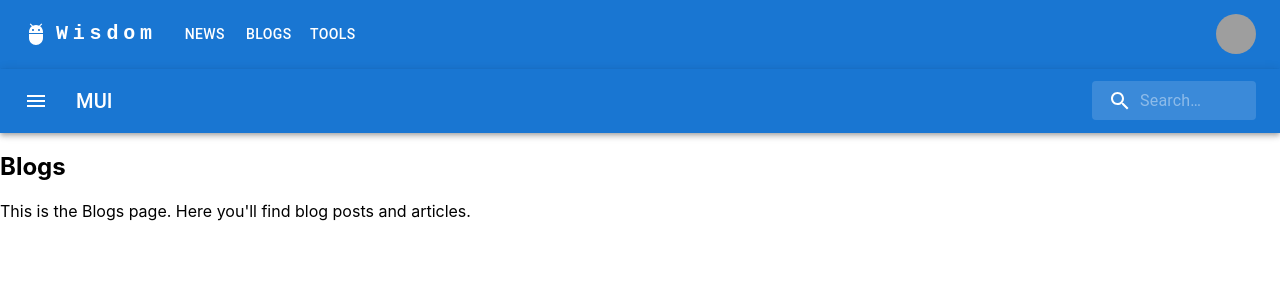
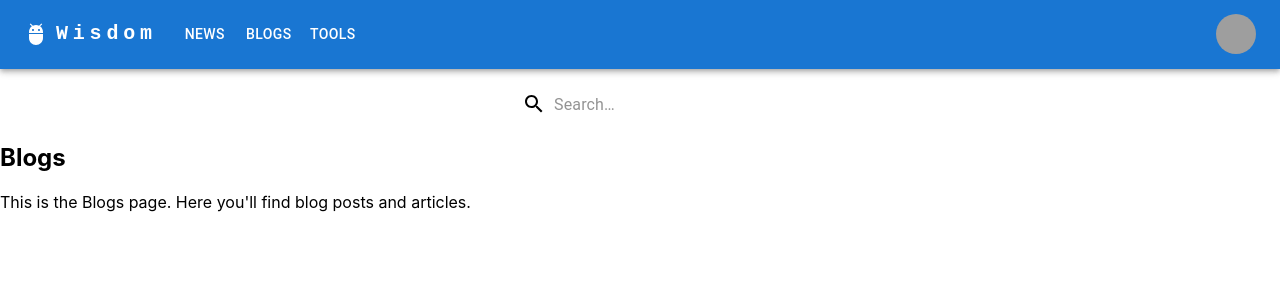
Before and after one commit to 24ERIC/Wisdom, a React (Create React App) app: page /blogs in a window 1280 px wide. Shown: the top 300 px of the page. Built offline with nearby package versions, Linux system fonts and the light colour scheme; grey boxes are pictures that could not be loaded.

Commit message:
finish style of search in blogs

```diff
--- a/src/components/Blogs/SearchBar.js
+++ b/src/components/Blogs/SearchBar.js
@@ -1,12 +1,7 @@
 import * as React from 'react';
 import { styled, alpha } from '@mui/material/styles';
-import AppBar from '@mui/material/AppBar';
 import Box from '@mui/material/Box';
-import Toolbar from '@mui/material/Toolbar';
-import IconButton from '@mui/material/IconButton';
-import Typography from '@mui/material/Typography';
 import InputBase from '@mui/material/InputBase';
-import MenuIcon from '@mui/icons-material/Menu';
 import SearchIcon from '@mui/icons-material/Search';
 
 const Search = styled('div')(({ theme }) => ({
@@ -50,40 +45,26 @@ const StyledInputBase = styled(InputBase)(({ theme }) => ({
     },
   },
 }));
-
 export default function SearchBar() {
     return (
-    <Box sx={{ flexGrow: 1 }}>
-      <AppBar position="static">
-        <Toolbar>
-          <IconButton
-            size="large"
-            edge="start"
-            color="inherit"
-            aria-label="open drawer"
-            sx={{ mr: 2 }}
-          >
-            <MenuIcon />
-          </IconButton>
-          <Typography
-            variant="h6"
-            noWrap
-            component="div"
-            sx={{ flexGrow: 1, display: { xs: 'none', sm: 'block' } }}
-          >
-            MUI
-          </Typography>
-          <Search>
+      <Box sx={{ flexGrow: 1, display: 'flex', justifyContent: 'center', margin: 2 }}> {/* Added margin */}
+        <Search sx={{ width: '50%' }}> {/* Adjust the width as needed */}
           <SearchIconWrapper>
             <SearchIcon />
           </SearchIconWrapper>
           <StyledInputBase
             placeholder="Search…"
             inputProps={{ 'aria-label': 'search' }}
+            sx={{
+              '& .MuiInputBase-input': {
+                width: '100%', // Adjust initial width
+                '&:focus': {
+                  width: '100%', // Adjust width on focus
+                },
+              },
+            }}
           />
         </Search>
-        </Toolbar>
-      </AppBar>
       </Box>
     );
   }
```
Lines whose indentation alone changed are shown as unchanged.
